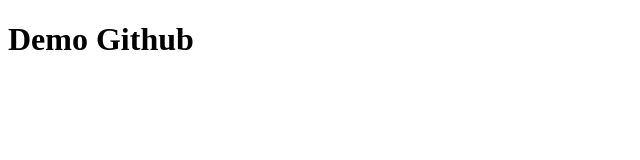
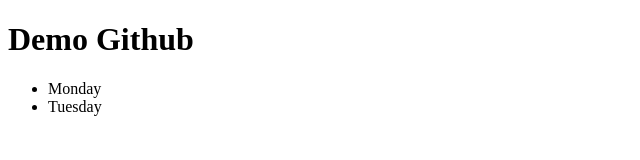
Before and after one commit to fongfan999/demo-github, a plain HTML site: page index.html in a window 1280 px wide. Shown: the whole page, without its empty margins (0-640 px from the left). Drawn offline with Linux system fonts and the light colour scheme.

Commit message:
Add Monday and Tuesday

```diff
--- a/index.html
+++ b/index.html
@@ -6,5 +6,12 @@
 </head>
 <body>
   <h1>Demo Github</h1>
+
+  <div>
+    <ul>
+      <li>Monday</li>
+      <li>Tuesday</li>
+    </ul>
+  </div>
 </body>
 </html>
```
